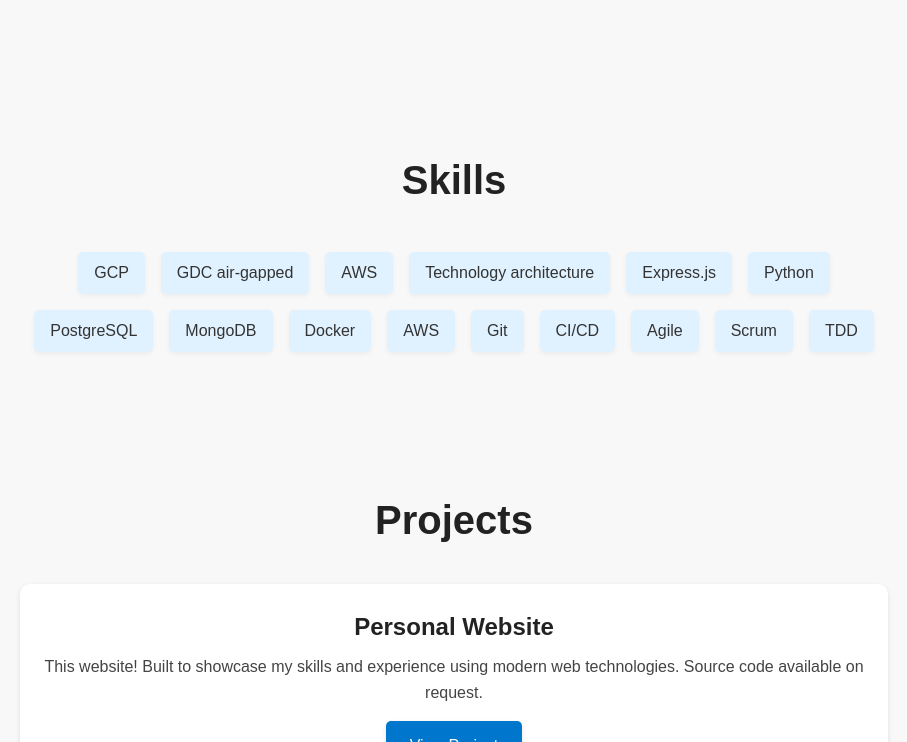
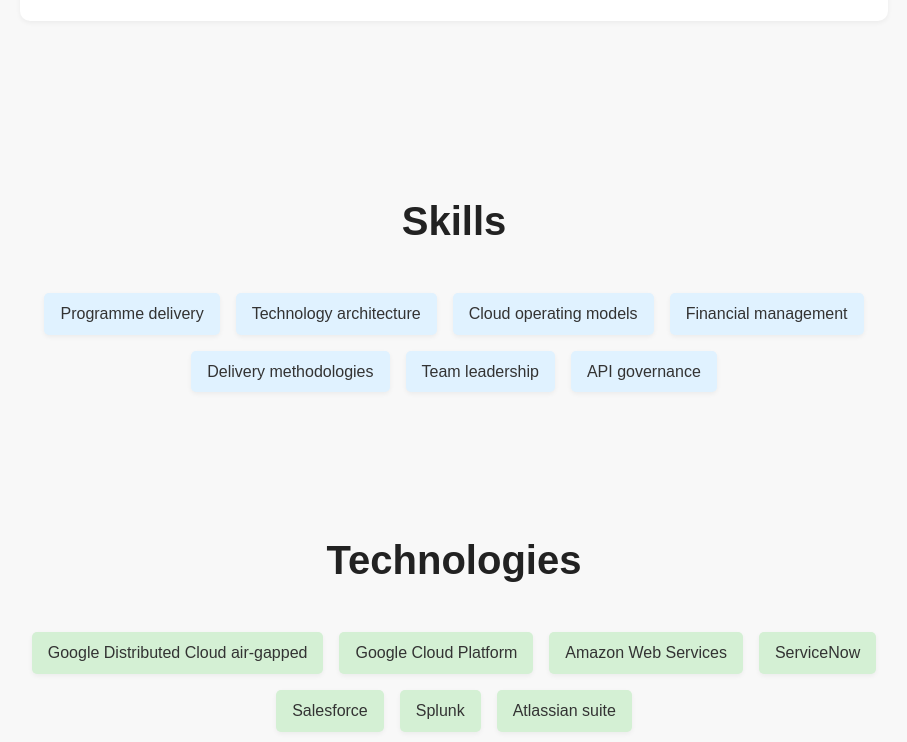
Before and after one commit to oliverconstance/personal_website, a plain HTML site: page index.html in a window 1280 px wide. Shown: the part 2058-2800 px from the top of the page, without its empty margins (186-1093 px from the left). Drawn offline with Linux system fonts and the light colour scheme; a script that the page names is missing.

Commit message:
ready for first launch

```diff
--- a/css/styles.css
+++ b/css/styles.css
@@ -142,7 +142,10 @@
 }
 
 /* Skills Section */
-#skills .skills-list {
+
+
+/* Apply to ALL elements with class="skills-list" */
+.skills-list {
     list-style: none; /* Remove bullet points */
     margin: 0;
     padding: 0;
@@ -151,7 +154,8 @@
     justify-content: center;
 }
 
-#skills .skills-list li {
+/* Apply to ALL <li> elements inside any .skills-list */
+.skills-list li {
     background-color: #e0f2ff; /* Light blue */
     padding: 0.5rem 1rem;
     margin: 0.5rem;
@@ -160,6 +164,27 @@
     color: #333;
     box-shadow: 0 2px 5px rgba(0, 0, 0, 0.05);
 }
+
+/* Specific styling for Technology list items */
+#technologies .skills-list li {
+    background-color: #d4f0d4; /* Option 1: Soft Mint Green */
+    /* Or use one of the other options: */
+    /* background-color: #c8e6c9; */ /* Option 2: Material Design Green 100 */
+    /* background-color: #ddeedd; */ /* Option 3: Pale Sage Green */
+
+    /* Keep other styles like padding, margin, border-radius consistent
+       if you haven't already applied them via a general .skills-list li rule.
+       If you HAVE a general rule, you might only need the background-color override.
+       Example of inheriting/keeping other styles: */
+    padding: 0.5rem 1rem;
+    margin: 0.5rem;
+    border-radius: 5px;
+    font-weight: 500;
+    color: #333; /* Ensure text is still readable */
+    box-shadow: 0 2px 5px rgba(0, 0, 0, 0.05);
+}
+
+
 
 /* Projects Section */
 .project-item {
--- a/index.html
+++ b/index.html
@@ -25,7 +25,7 @@
             <div class="hero-content">
                 <h1>Oliver Constance</h1>
                 <h2>Technology Delivery Director</h2>
-                <p>I'm an experienced technology architect and programme delivery manager, capable of interacting with C-suite leaders on the business and commercial implications of technology changes, and supporting dev teams with technical guidance and mentoring.</p>
+                <p>I'm an experienced technology architect and programme delivery manager, comfortable spending one minute guiding senior executives on technolgy strategy grounded in commercial reality, and the next minute around a whiteboard with the engineering team, choosing the best architectural direction and mapping out our delivery depedencies.</p>
                 <a href="#contact" class="button">Contact Me</a>
             </div>
         </section>
@@ -34,7 +34,7 @@
             <div class="container">
                 <h2>About Me</h2>
                 <p>
-                    I am a technology delivery lead with experience in building and leading teams across the software delivery cycle and in production support roles. I have a strong architectural background and ability to consider the technology implications across an organisation's operating model.
+                    I am a technology delivery lead with experience in building and leading teams across the software delivery lifecycle, including operations support roles. I have a strong architectural background and ability to consider the technology implications across an organisation's operating model.
                 </p>
            <br>
                 <p>
@@ -51,13 +51,13 @@
             <div class="container">
                 <h2>Work Experience</h2>
                 <div class="experience-item">
-                    <h3>Technology architect and delivery lead</h3>
+                    <h3>Technology Architect and Delivery Lead</h3>
                     <p class="company">Accenture</p>
                     <p class="date">2013 - Present</p>
-                    <p class="description">Originally employed in a technology consulting role, I have spent over ten years at Accenture with roles ranging from lead solution architect for an international membership platform, to delivery lead and SME for a private cloud operating model.</p>
+                    <p class="description">Originally employed in a technology consulting role, I have spent over twelve years at Accenture. During that time I have had engineering, architecture, consulting and solutioning roles across retail, banking and public sector clients. Highlights fron the last few years include roles as the lead architect on a public cloud transformation project for an international retailer, and as delivery lead and SME for a private cloud operating model.</p>
                 </div>
                 <div class="experience-item">
-                    <h3>Operations Director/h3>
+                    <h3>Operations Director</h3>
                     <p class="company">Thongsbridge Tennis Club</p>
                     <p class="date">2010 - 2013</p>
                     <p class="description">I spent nearly three years managing the operations of a small business, focused on improving profitability and customer satisfaction, which included introducing new technologies into the club including online booking and payment.
@@ -72,28 +72,57 @@
             </div>
         </section>
 
-        <section id="skills">
+                <!-- New Section for General Skills -->
+                <section id="skills">
+                    <div class="container">
+                        <h2>Skills</h2>
+                        <ul class="skills-list">
+                            <li>Programme delivery</li>
+                            <li>Technology architecture</li> <!-- Added based on job title/description -->
+                            <li>Cloud operating models</li> <!-- Added based on job title/description -->
+                            <li>Financial management</li> <!-- Implied from C-suite interaction -->
+                            <li>Delivery methodologies</li> <!-- Combined Agile/Scrum -->
+                            <li>Team leadership</li> <!-- Expanded acronym -->
+                            <li>API governance</li> <!-- Expanded acronym -->
+                        </ul>
+                    </div>
+                </section>
+
+                <!-- Renamed Section for Specific Technologies -->
+                <section id="technologies">
+                    <div class="container">
+                        <h2>Technologies</h2>
+                        <!-- Re-using skills-list class for potential style consistency, or create a new one -->
+                        <ul class="skills-list">
+                            <li>Google Distributed Cloud air-gapped</li> <!-- Expanded acronym -->
+                            <li>Google Cloud Platform</li> <!-- Expanded acronym -->
+                            <li>Amazon Web Services</li>
+                            <li>ServiceNow</li>
+                            <li>Salesforce</li>
+                            <li>Splunk</li>
+                            <li>Atlassian suite</li>
+                        </ul>
+                    </div>
+                </section>
+
+        <!-- Education Section -->
+        <section id="education">
             <div class="container">
-                <h2>Skills</h2>
-                <ul class="skills-list">
-                    <li>GCP</li>
-                    <li>GDC air-gapped</li>
-                    <li>AWS</li>
-                    <li>Technology architecture</li>
-                    <li>Express.js</li>
-                    <li>Python</li>
-                    <li>PostgreSQL</li>
-                    <li>MongoDB</li>
-                    <li>Docker</li>
-                    <li>AWS</li>
-                    <li>Git</li>
-                    <li>CI/CD</li>
-                    <li>Agile</li>
-                    <li>Scrum</li>
-                    <li>TDD</li>
-                </ul>
+                <h2>Education</h2>
+                <div class="education-entry">
+                    <h3>Philosophy, Politics and Economics</h3>
+                    <p class="institution">The University of Oxford</p>
+                    <p class="dates">2006 - 2009</p>
+                    <!-- Optional: Add honors or relevant details if desired -->
+                    <p class="details">BA Hons (2:10)</p>
+                    <!-- <p class="details">Thesis: [Your Thesis Title]</p> -->
+                </div>
+                <!-- Add more <div class="education-entry"> blocks here if you have multiple degrees/certifications -->
             </div>
         </section>
+
+
+<!--
 
         <section id="projects">
             <div class="container">
@@ -103,29 +132,27 @@
                     <p class="description">This website! Built to showcase my skills and experience using modern web technologies. Source code available on request.</p>
                     <a href="#" class="button">View Project</a>
                 </div>
-                <!-- Consider adding more project items here -->
+
             </div>
         </section>
-
+    -->
         <section id="hobbies">
             <div class="container">
                 <h2>Hobbies</h2>
-                <p>Outside of coding, I'm a keen road cyclist and enjoy the challenges and freedom it brings. I regularly explore new routes and participate in cycling events.</p>
+                <p>I enjoy board games, keeping fit and listening to a variety of current affairs podcasts. I'm also trying to keep up (at least partly) with the constant changes to AI capability through a bit of vibe coding.</p>
             </div>
         </section>
 
         <section id="contact">
             <div class="container">
                 <h2>Contact</h2>
-                <p>Email: oliver.constance@gmail.com</p>
                 <p>LinkedIn: <a href="https://www.linkedin.com/in/oliverconstance/">linkedin.com/in/oliverconstance</a></p>
-                <p>You can view the source code for this website on request.</p>
             </div>
         </section>
     </main>
 
     <footer>
-        <p>&copy; 2023 Oliver Constance</p>
+        <p>&copy; 2025 Oliver Constance</p>
     </footer>
 
     <script src="js/script.js"></script>
```
